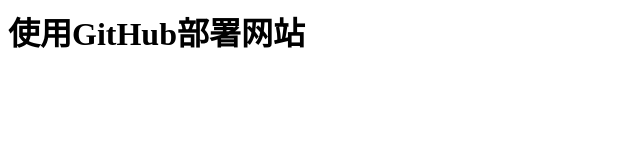
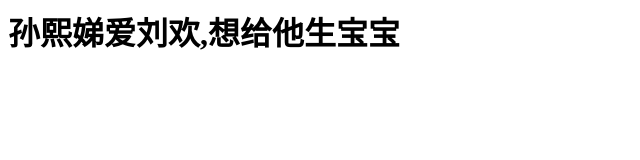
Before and after one commit to 189er/nc_test, a plain HTML site: page docs/index.html in a window 1280 px wide. Shown: the whole page, without its empty margins (0-640 px from the left). Drawn offline with Linux system fonts and the light colour scheme.

Commit message:
Update index.html

```diff
--- a/docs/index.html
+++ b/docs/index.html
@@ -1,2 +1,2 @@
-<h1>使用GitHub部署网站</h1>
+<h1>孙熙娣爱刘欢,想给他生宝宝</h1>
 <script>alert("孙熙娣爱刘欢,想给他生宝宝");</script>
```
